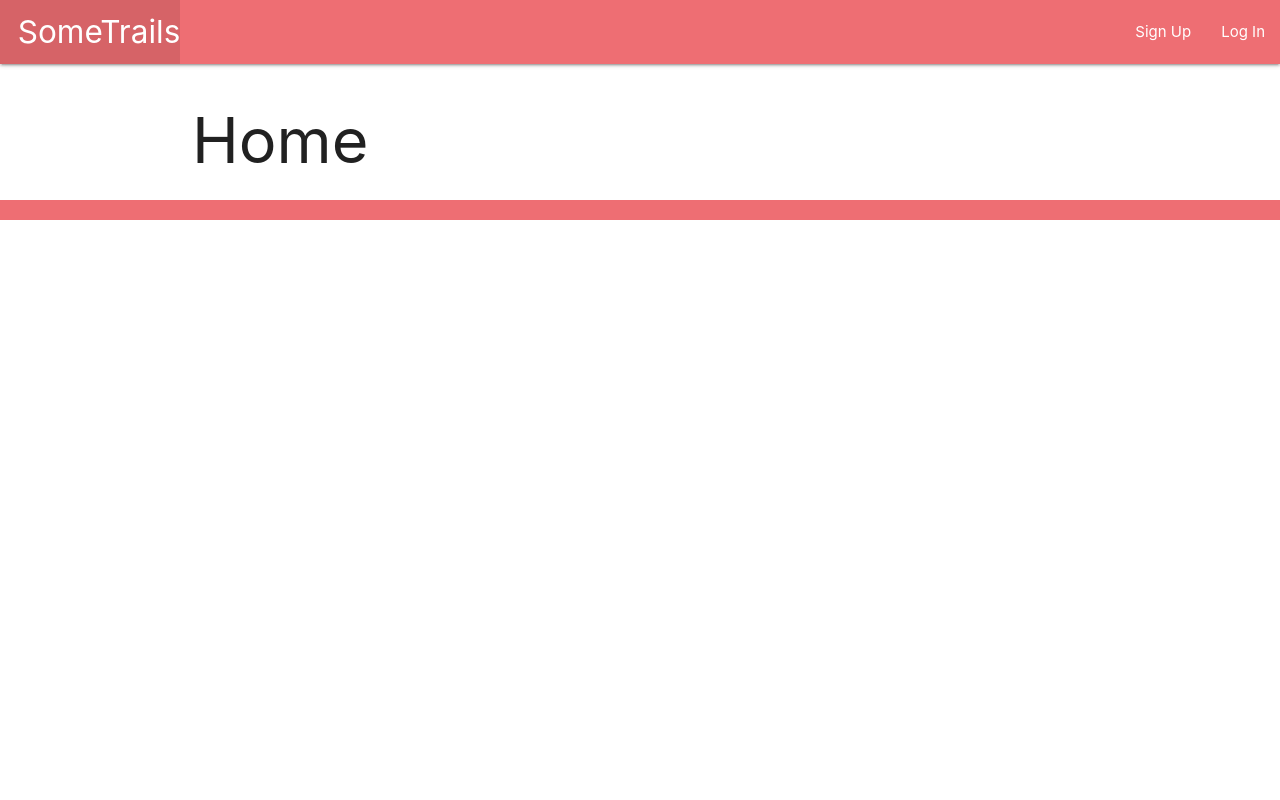
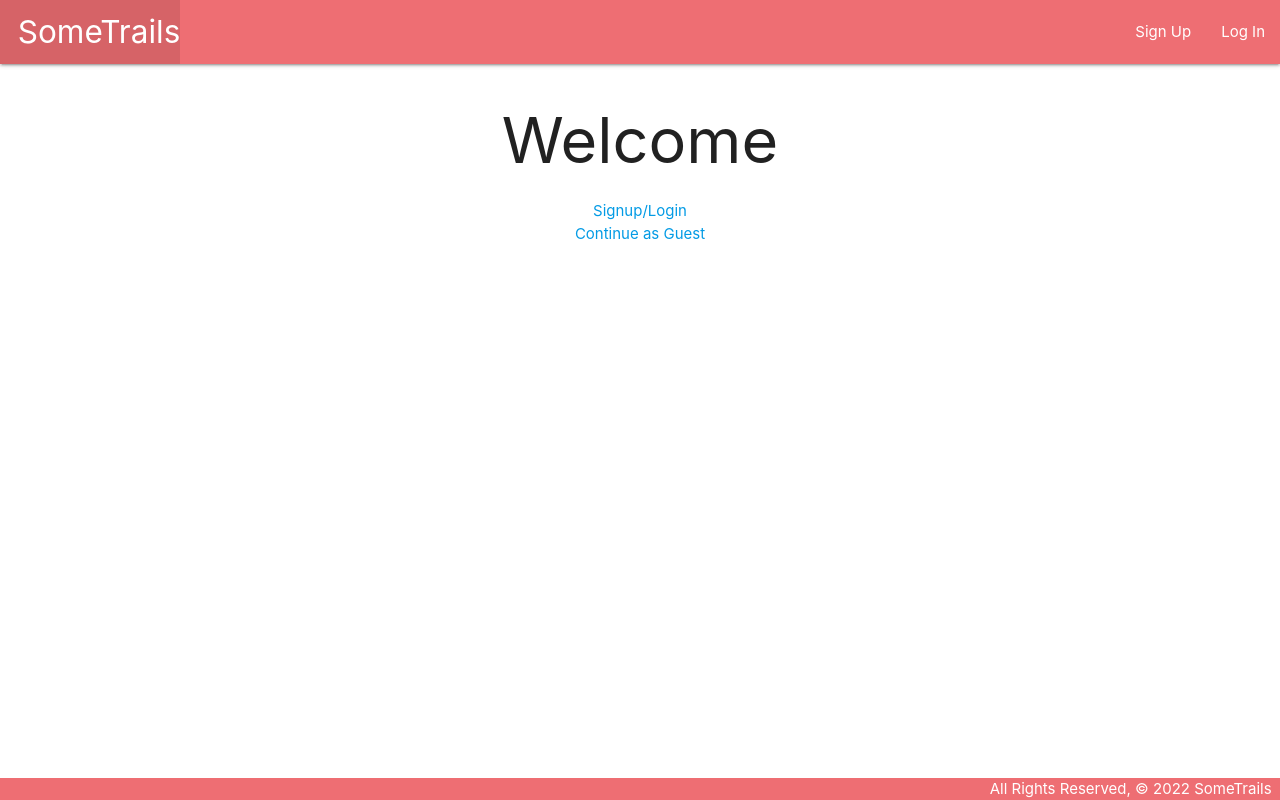
Before and after one commit to achasek/sometrails, a Django app: page / in a window 1280 px wide. Run offline with Django 4.2, Linux system fonts and the light colour scheme.

Commit message:
creates landing page and auth

```diff
--- /dev/null
+++ b/main_app/static/css/style.css
@@ -0,0 +1,25 @@
+*{
+
+}
+body{
+    min-height:100vh;
+    display: flex;
+    flex-direction: column;
+}
+main {
+    flex: 1 0 auto;
+}
+footer.page-footer {
+    padding-top: 0;
+    text-align: right;
+  }
+.auth-links{
+    display: block;
+}
+
+.auth{
+    display: flex;
+    flex-direction: column;
+    justify-content: center;
+    align-items: center;
+}
--- /dev/null
+++ b/main_app/templates/auth.html
@@ -0,0 +1,10 @@
+{% extends 'base.html' %}
+{% block content %}
+
+<div class='auth'>
+    <h1>Welcome</h1>
+    <a href="{% url 'signup'%}" class='auth-links'>Signup/Login</a>
+    <a href="{% url 'home'%}" class='auth-links'>Continue as Guest</a>
+</div>
+
+{% endblock %}
--- a/main_app/templates/base.html
+++ b/main_app/templates/base.html
@@ -16,11 +16,10 @@
         <nav>
             <div class="nav-wrapper">
                 <ul>
-                    <li><a href="{% url 'home' %}" class="left brand-logo">&nbsp;&nbsp;SomeTrails</a></li>
+                    <li><a href="{% url 'auth' %}" class="left brand-logo">&nbsp;&nbsp;SomeTrails</a></li>
                 </ul>
                 <ul class="right">
                     <!-- changes below -->
-                    {% comment %} <li><a href="{% url 'about' %}">About</a></li> {% endcomment %}
                     {% if user.is_authenticated %}
                       <li><a href="{% url 'logout' %}">Log Out</a></li>
                     {% else %}
--- a/main_app/templates/home.html
+++ b/main_app/templates/home.html
@@ -1,6 +1,6 @@
 {% extends 'base.html' %}
 {% block content %}
 
-<h1>Home</h1>
+<h1>Welcome User</h1>
 
 {% endblock %}
--- a/main_app/urls.py
+++ b/main_app/urls.py
@@ -2,5 +2,7 @@ from django.urls import path
 from . import views
 
 urlpatterns = [
-    path('', views.home, name='home'),
+    path('', views.auth, name='auth'),
+    path('home/', views.home, name='home'),
+    path('accounts/signup/', views.signup, name='signup'),
 ]
--- a/main_app/views.py
+++ b/main_app/views.py
@@ -2,6 +2,9 @@ from django.shortcuts import render, redirect
 from django.contrib.auth import login
 from django.contrib.auth.forms import UserCreationForm
 # Create your views here.
+
+def auth(request):
+    return render(request, 'auth.html')
 
 def home(request):
     return render(request, 'home.html')
@@ -13,7 +16,7 @@ def signup(request):
     if form.is_valid():
       user = form.save()
       login(request, user)
-      return redirect('index')
+      return redirect('/')
     else:
       error_message = 'Invalid sign up - try again'
   form = UserCreationForm()
```
Also changed, not shown: main_app/templates/registration/signup.html (+7 -6 lines).
